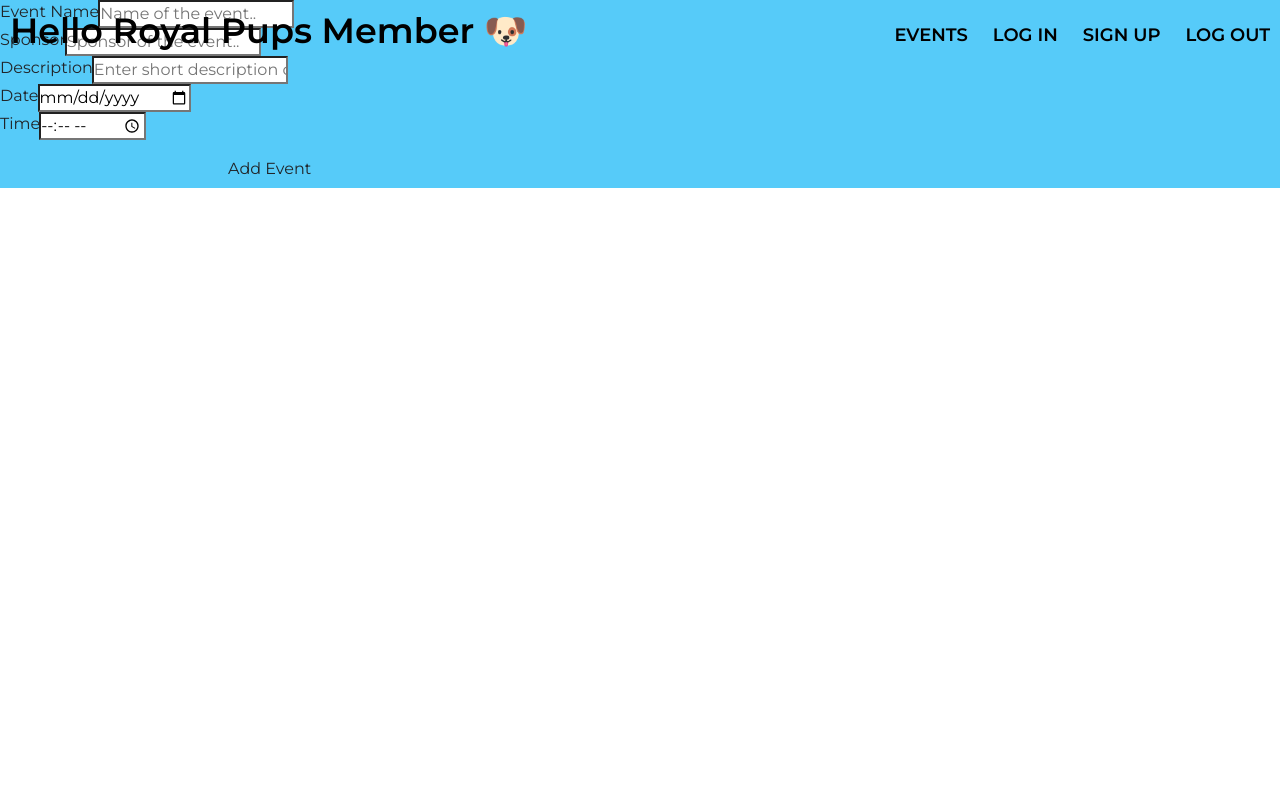
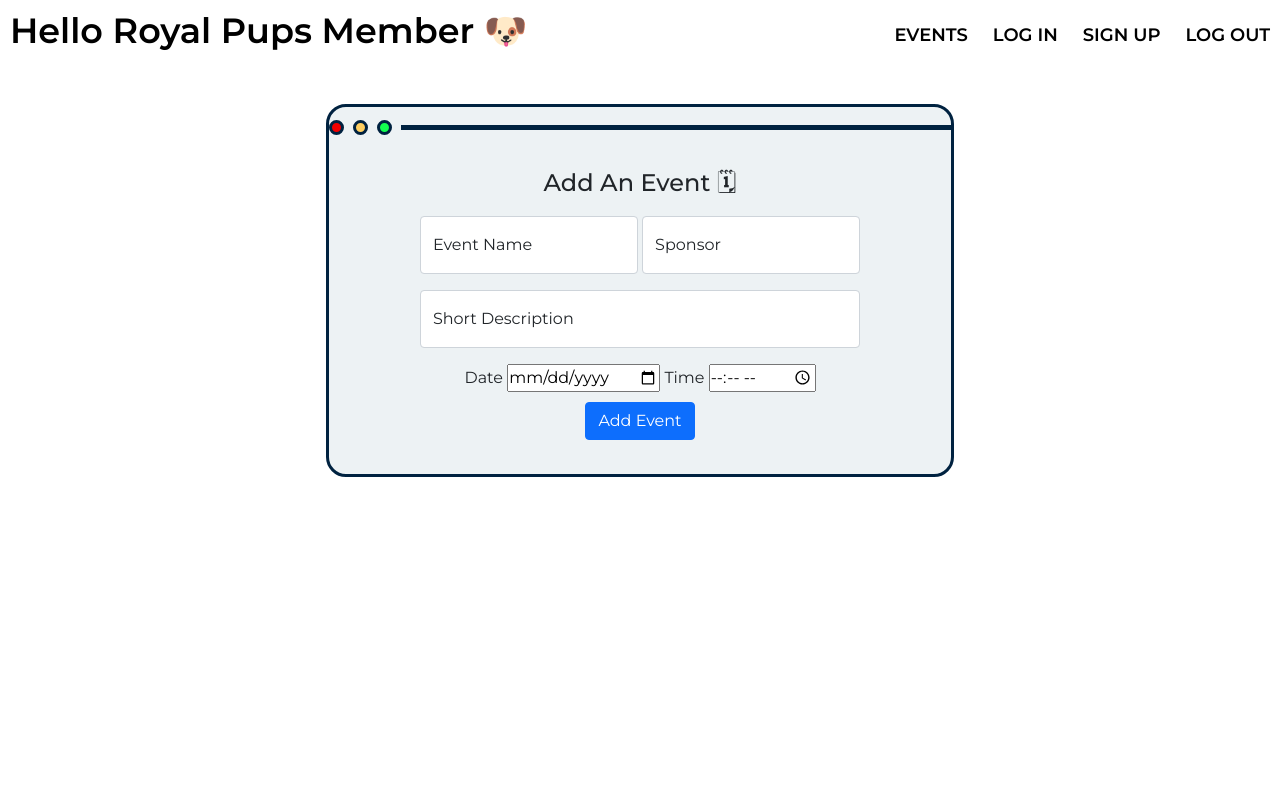
Before and after one commit to nanifour/php-registration, a PHP site: page /new_event.php in a window 1280 px wide. Run offline with PHP 8.4, Linux system fonts and the light colour scheme; the visitor is signed in with stand-in values (Sample User, id 1).

Commit message:
added styling to the new events table

```diff
--- a/src/new_event.php
+++ b/src/new_event.php
@@ -10,32 +10,15 @@
 	<title> Royal Pups FC </title>
   <meta charset = "UTF-8" />
 
-  <style>
-form {
-  background-color: #56CBF9 !important;
-
-}
-
-.btn {
-  padding: 13px;
-  font-size: 15px;
-  color: white;
-  margin: 10px 0px 0px 215px;
-  background: #76178D;
-  border: none;
-  border-radius: 5px;
-}
-
-.btn:hover{
-  background-color: #45a049;
-}
-
-</style>
 </head>
 
 <body>
     <!-- Included Files -->
     <?php include("header.php"); ?>
+
+  <div class="background">
+
+    <div class="content">
 
             <?php
             //check if user is logged in before adding event
@@ -48,37 +31,72 @@ if(empty($_SESSION['logged_in']) || ! $_SESSION['logged_in']){
             ?>
 
 
-<form method="post" action="new_event_action.php">
-  	<div class="input-group">
-  	  <label> Event Name </label>
-  	  <input type="text" placeholder="Name of the event.." name="event_name" required/>
+		    <div class="item-container">
+
+              <div class="header">
+                <div class="circle-container">
+                  <div class="circle-one"></div>
+                  <div class="circle-two"></div>
+                  <div class="circle-three"></div>
                 </div>
-    <div class="input-group">
-  	  <label> Sponsor </label>
-  	  <input type="text" placeholder="Sponsor of the event.."  name="sponsor" required/>
+                <div class="line"></div>
               </div>
-  	<div class="input-group">
-  	  <label> Description </label>
-      <input type="text" name="description" placeholder="Enter short description of event..." required>
+
+
+              <div class="form-container">
+
+                  <div class="text-header">
+                    <h4> Add An Event 🗓</h4>
                   </div>
-      <div class="input-group">
+
+                  <form name="newEvent" method="post" action="new_event_action.php">
+
+                  <div class="format">
+                      <div class="form-floating mb-3">
+                          <input type="text" class="form-control" placeholder="Event Name" name="event_name" required/>
+                        <label for="floatingInput">Event Name</label>
+                      </div>
+                   </div>
+
+                   <div class="format">
+                      <div class="form-floating mb-3">
+                          <input type="text" class="form-control" placeholder="Sponsor"  name="sponsor" required/>
+                        <label for="floatingInput">Sponsor</label>
+                      </div>
+                    </div>
+
+                      <div class="form-floating mb-3">
+                          <input type="text" class="form-control" name="description" placeholder="Short Description" required>
+                        <label for="floatingInput">Short Description</label>
+                      </div>
+
+
+                    <div class="dt-format">
                         <label> Date </label>
                             <input type="date" name="date1" min=
                               <?php
                                 echo date('Y-m-d');
                               ?>
                             >
+
                     </div>
-    <div class="input-group">
+
+                    <div class="dt-format">
                         <label> Time </label>
                         <input type="time" name="time1">
                     </div>
 
-  	<div class="input-group">
-      <button type="submit" class="btn" name="register"> Add Event </button>
+                      <div class="form-floating">
+                        <button type="submit" class="btn btn-primary" name="register"> Add Event </button>
+                      </div>
+                  </form>
                 </div>
 
-</form>
+        </div>
+
+      </div>
+
+    </div>
 
 
 
--- a/src/style/std.css
+++ b/src/style/std.css
@@ -78,6 +78,8 @@ Login / Index
   margin-top: 3vh;
   border: #002240 solid;
   border-radius: 20px;
+  background-color: #edf2f4;
+
 }
 
 .form-container{
@@ -169,6 +171,7 @@ Event
 
 .event-container .content{
   margin-top: 3vh;
+  margin-bottom: 5vh;
 }
 
 .event-container h2, p{
@@ -186,6 +189,10 @@ Event
   height: 5px;
 }
 
+.dt-format{
+    display: inline-block;
+
+}
 
 
 /*
```
Lines whose indentation alone changed are shown as unchanged.
